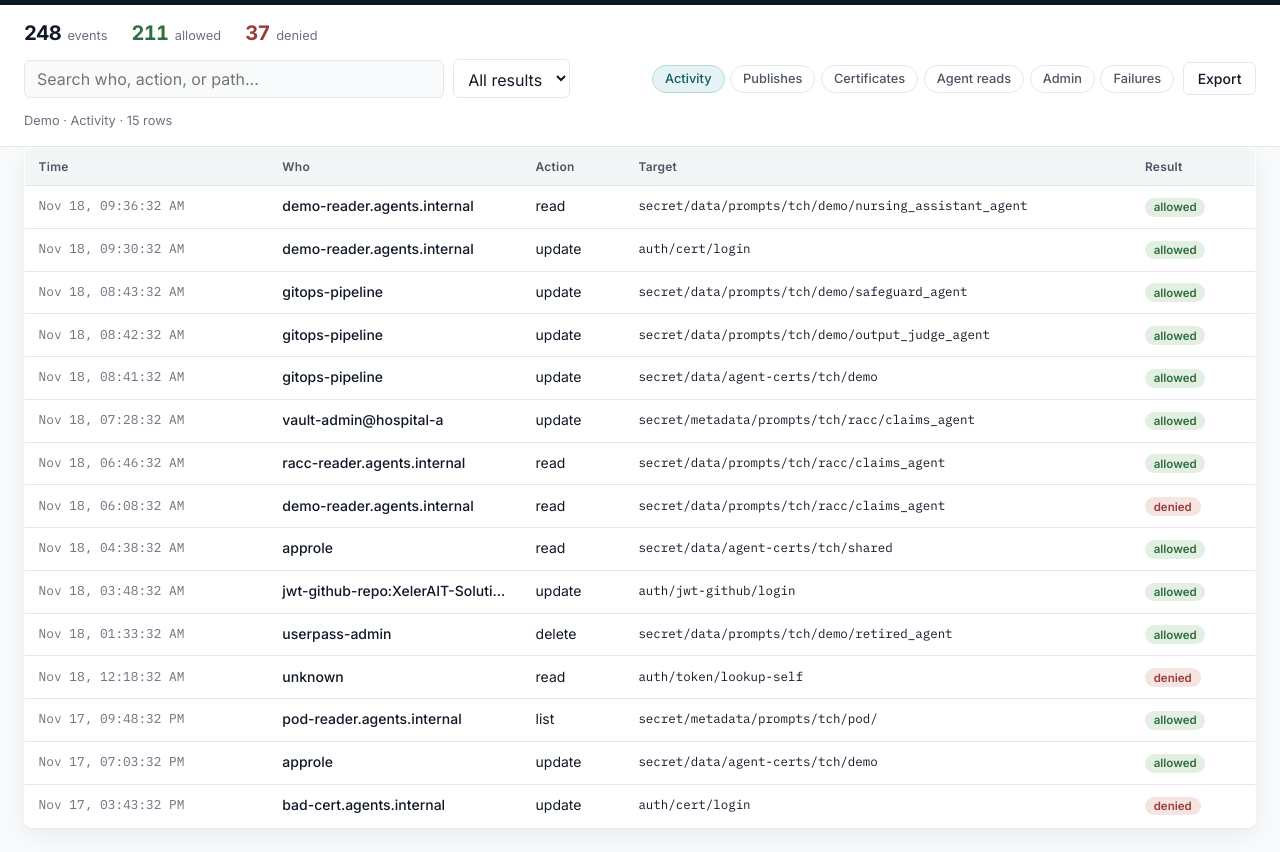
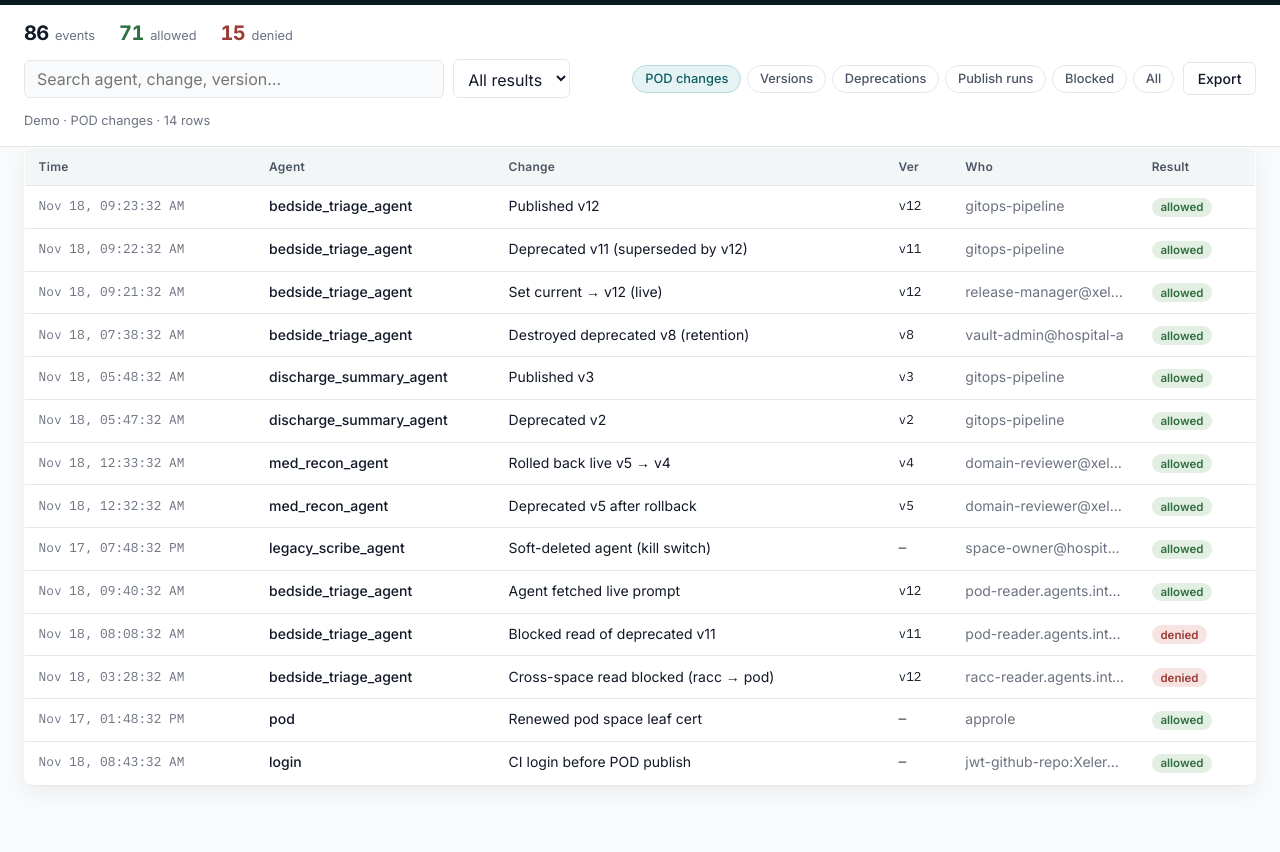
Before and after one commit to Adarsh03Arun/prompt-vault-vm, a plain HTML site: page audit_api/ui/index.html in a window 1280 px wide. Shown: the part 56-908 px from the top of the page. After the commit the page ends 865 px from the top, so only its background shows below. Drawn offline with Linux system fonts and the light colour scheme.

Commit message:
feat(audit_ui): focus on POD changes and version deprecation
Reframe views and demo data around prompt publish, deprecate, rollback, and soft-delete for the pod space.

```diff
--- a/audit_api/ui/demo-data.js
+++ b/audit_api/ui/demo-data.js
@@ -1,249 +1,287 @@
-/** Synthetic audit data for UI preview (no live API required). */
+/** Synthetic audit focused on POD / prompt version lifecycle (not generic vault noise). */
 window.AUDIT_DEMO = (() => {
-  const hoursAgo = (h, m = 0) => {
-    const d = new Date(Date.now() - h * 3600e3 - m * 60e3);
-    return d.toISOString();
-  };
+  const hoursAgo = (h, m = 0) =>
+    new Date(Date.now() - h * 3600e3 - m * 60e3).toISOString();
 
+  // Prompt Vault style events: space=pod (and related), version publish / deprecate / rollback
   const events = [
     {
-      id: "demo-e01",
-      time: hoursAgo(0, 12),
-      who: "demo-reader.agents.internal",
+      id: "pod-v12-pub",
+      time: hoursAgo(0, 25),
+      who: "gitops-pipeline",
+      action: "publish",
+      category: "version.publish",
+      change: "Published v12",
+      target: "prompts/tch/pod/bedside_triage_agent",
+      space: "pod",
+      agent: "bedside_triage_agent",
+      version: 12,
+      result: "allowed",
+      request_id: "req-pod-01",
+    },
+    {
+      id: "pod-v11-dep",
+      time: hoursAgo(0, 26),
+      who: "gitops-pipeline",
+      action: "deprecate",
+      category: "version.deprecate",
+      change: "Deprecated v11 (superseded by v12)",
+      target: "prompts/tch/pod/bedside_triage_agent",
+      space: "pod",
+      agent: "bedside_triage_agent",
+      version: 11,
+      result: "allowed",
+      request_id: "req-pod-02",
+    },
+    {
+      id: "pod-meta-live",
+      time: hoursAgo(0, 27),
+      who: "release-manager@xelerait",
+      action: "status",
+      category: "version.status",
+      change: "Set current → v12 (live)",
+      target: "prompts/tch/pod/bedside_triage_agent",
+      space: "pod",
+      agent: "bedside_triage_agent",
+      version: 12,
+      result: "allowed",
+      request_id: "req-pod-03",
+    },
+    {
+      id: "pod-v8-destroy",
+      time: hoursAgo(2, 10),
+      who: "vault-admin@hospital-a",
+      action: "destroy",
+      category: "version.destroy",
+      change: "Destroyed deprecated v8 (retention)",
+      target: "prompts/tch/pod/bedside_triage_agent",
+      space: "pod",
+      agent: "bedside_triage_agent",
+      version: 8,
+      result: "allowed",
+      request_id: "req-pod-04",
+    },
+    {
+      id: "pod-note-v3",
+      time: hoursAgo(4, 0),
+      who: "gitops-pipeline",
+      action: "publish",
+      category: "version.publish",
+      change: "Published v3",
+      target: "prompts/tch/pod/discharge_summary_agent",
+      space: "pod",
+      agent: "discharge_summary_agent",
+      version: 3,
+      result: "allowed",
+      request_id: "req-pod-05",
+    },
+    {
+      id: "pod-note-v2-dep",
+      time: hoursAgo(4, 1),
+      who: "gitops-pipeline",
+      action: "deprecate",
+      category: "version.deprecate",
+      change: "Deprecated v2",
+      target: "prompts/tch/pod/discharge_summary_agent",
+      space: "pod",
+      agent: "discharge_summary_agent",
+      version: 2,
+      result: "allowed",
+      request_id: "req-pod-06",
+    },
+    {
+      id: "pod-rollback",
+      time: hoursAgo(9, 15),
+      who: "domain-reviewer@xelerait",
+      action: "rollback",
+      category: "version.rollback",
+      change: "Rolled back live v5 → v4",
+      target: "prompts/tch/pod/med_recon_agent",
+      space: "pod",
+      agent: "med_recon_agent",
+      version: 4,
+      result: "allowed",
+      request_id: "req-pod-07",
+    },
+    {
+      id: "pod-v5-dep-after-rollback",
+      time: hoursAgo(9, 16),
+      who: "domain-reviewer@xelerait",
+      action: "deprecate",
+      category: "version.deprecate",
+      change: "Deprecated v5 after rollback",
+      target: "prompts/tch/pod/med_recon_agent",
+      space: "pod",
+      agent: "med_recon_agent",
+      version: 5,
+      result: "allowed",
+      request_id: "req-pod-08",
+    },
+    {
+      id: "pod-soft-delete",
+      time: hoursAgo(14, 0),
+      who: "space-owner@hospital-a",
+      action: "soft-delete",
+      category: "agent.soft_delete",
+      change: "Soft-deleted agent (kill switch)",
+      target: "prompts/tch/pod/legacy_scribe_agent",
+      space: "pod",
+      agent: "legacy_scribe_agent",
+      version: null,
+      result: "allowed",
+      request_id: "req-pod-09",
+    },
+    {
+      id: "pod-read-live",
+      time: hoursAgo(0, 8),
+      who: "pod-reader.agents.internal",
       action: "read",
       category: "prompt.read",
-      target: "secret/data/prompts/tch/demo/nursing_assistant_agent",
-      space: "demo",
-      agent: "nursing_assistant_agent",
+      change: "Agent fetched live prompt",
+      target: "prompts/tch/pod/bedside_triage_agent",
+      space: "pod",
+      agent: "bedside_triage_agent",
+      version: 12,
       result: "allowed",
-      request_id: "req-demo-01",
+      request_id: "req-pod-10",
     },
     {
-      id: "demo-e02",
-      time: hoursAgo(0, 18),
-      who: "demo-reader.agents.internal",
-      action: "update",
-      category: "auth.cert.login",
-      target: "auth/cert/login",
-      space: "demo",
-      agent: "—",
-      result: "allowed",
-      request_id: "req-demo-02",
+      id: "pod-read-denied-dep",
+      time: hoursAgo(1, 40),
+      who: "pod-reader.agents.internal",
+      action: "read",
+      category: "prompt.read",
+      change: "Blocked read of deprecated v11",
+      target: "prompts/tch/pod/bedside_triage_agent?version=11",
+      space: "pod",
+      agent: "bedside_triage_agent",
+      version: 11,
+      result: "denied",
+      error: "version deprecated / destroyed — fail closed",
+      request_id: "req-pod-11",
     },
     {
-      id: "demo-e03",
-      time: hoursAgo(1, 5),
-      who: "gitops-pipeline",
-      action: "update",
-      category: "prompt.write",
-      target: "secret/data/prompts/tch/demo/safeguard_agent",
-      space: "demo",
-      agent: "safeguard_agent",
-      result: "allowed",
-      request_id: "req-demo-03",
+      id: "pod-policy-deny",
+      time: hoursAgo(6, 20),
+      who: "racc-reader.agents.internal",
+      action: "read",
+      category: "policy.denied",
+      change: "Cross-space read blocked (racc → pod)",
+      target: "prompts/tch/pod/bedside_triage_agent",
+      space: "pod",
+      agent: "bedside_triage_agent",
+      version: 12,
+      result: "denied",
+      error: "permission denied",
+      request_id: "req-pod-12",
     },
     {
-      id: "demo-e04",
-      time: hoursAgo(1, 6),
+      id: "racc-pub-contrast",
+      time: hoursAgo(7, 0),
       who: "gitops-pipeline",
-      action: "update",
-      category: "prompt.write",
-      target: "secret/data/prompts/tch/demo/output_judge_agent",
-      space: "demo",
-      agent: "output_judge_agent",
+      action: "publish",
+      category: "version.publish",
+      change: "Published v7 (RACC — for contrast)",
+      target: "prompts/tch/racc/claims_agent",
+      space: "racc",
+      agent: "claims_agent",
+      version: 7,
       result: "allowed",
-      request_id: "req-demo-04",
+      request_id: "req-racc-01",
     },
     {
-      id: "demo-e05",
-      time: hoursAgo(1, 7),
-      who: "gitops-pipeline",
-      action: "update",
+      id: "pod-cert-renew",
+      time: hoursAgo(20, 0),
+      who: "approle",
+      action: "renew",
       category: "cert.write",
-      target: "secret/data/agent-certs/tch/demo",
-      space: "demo",
+      change: "Renewed pod space leaf cert",
+      target: "agent-certs/tch/pod",
+      space: "pod",
       agent: "—",
+      version: null,
       result: "allowed",
-      request_id: "req-demo-05",
+      request_id: "req-pod-13",
     },
     {
-      id: "demo-e06",
-      time: hoursAgo(2, 20),
-      who: "vault-admin@hospital-a",
-      action: "update",
-      category: "prompt.metadata",
-      target: "secret/metadata/prompts/tch/racc/claims_agent",
-      space: "racc",
-      agent: "claims_agent",
-      result: "allowed",
-      request_id: "req-demo-06",
-    },
-    {
-      id: "demo-e07",
-      time: hoursAgo(3, 2),
-      who: "racc-reader.agents.internal",
-      action: "read",
-      category: "prompt.read",
-      target: "secret/data/prompts/tch/racc/claims_agent",
-      space: "racc",
-      agent: "claims_agent",
-      result: "allowed",
-      request_id: "req-demo-07",
-    },
-    {
-      id: "demo-e08",
-      time: hoursAgo(3, 40),
-      who: "demo-reader.agents.internal",
-      action: "read",
-      category: "policy.denied",
-      target: "secret/data/prompts/tch/racc/claims_agent",
-      space: "racc",
-      agent: "claims_agent",
-      result: "denied",
-      error: "1 error occurred:\n\t* permission denied\n",
-      request_id: "req-demo-08",
-    },
-    {
-      id: "demo-e09",
-      time: hoursAgo(5, 10),
-      who: "approle",
-      action: "read",
-      category: "cert.read",
-      target: "secret/data/agent-certs/tch/shared",
-      space: "shared",
-      agent: "—",
-      result: "allowed",
-      request_id: "req-demo-09",
-    },
-    {
-      id: "demo-e10",
-      time: hoursAgo(6, 0),
+      id: "pod-jwt-publish",
+      time: hoursAgo(1, 5),
       who: "jwt-github-repo:XelerAIT-Solutions/tch:ref:refs/heads/prompt-vault",
-      action: "update",
+      action: "login",
       category: "auth.jwt.login",
+      change: "CI login before POD publish",
       target: "auth/jwt-github/login",
-      space: "—",
-      agent: "—",
-      result: "allowed",
-      request_id: "req-demo-10",
-    },
-    {
-      id: "demo-e11",
-      time: hoursAgo(8, 15),
-      who: "userpass-admin",
-      action: "delete",
-      category: "prompt.delete",
-      target: "secret/data/prompts/tch/demo/retired_agent",
-      space: "demo",
-      agent: "retired_agent",
-      result: "allowed",
-      request_id: "req-demo-11",
-    },
-    {
-      id: "demo-e12",
-      time: hoursAgo(9, 30),
-      who: "unknown",
-      action: "read",
-      category: "other",
-      target: "auth/token/lookup-self",
-      space: "—",
-      agent: "—",
-      result: "denied",
-      error: "permission denied",
-      request_id: "req-demo-12",
-    },
-    {
-      id: "demo-e13",
-      time: hoursAgo(12, 0),
-      who: "pod-reader.agents.internal",
-      action: "list",
-      category: "prompt.list",
-      target: "secret/metadata/prompts/tch/pod/",
       space: "pod",
       agent: "—",
+      version: null,
       result: "allowed",
-      request_id: "req-demo-13",
-    },
-    {
-      id: "demo-e14",
-      time: hoursAgo(14, 45),
-      who: "approle",
-      action: "update",
-      category: "cert.write",
-      target: "secret/data/agent-certs/tch/demo",
-      space: "demo",
-      agent: "—",
-      result: "allowed",
-      request_id: "req-demo-14",
-    },
-    {
-      id: "demo-e15",
-      time: hoursAgo(18, 5),
-      who: "bad-cert.agents.internal",
-      action: "update",
-      category: "auth.cert.login",
-      target: "auth/cert/login",
-      space: "—",
-      agent: "—",
-      result: "denied",
-      error: "invalid client certificate",
-      request_id: "req-demo-15",
+      request_id: "req-pod-14",
     },
   ];
 
   const publishes = [
     {
-      run_id: "pub-2026-11-18-a1",
-      started_at: hoursAgo(1, 8),
-      ended_at: hoursAgo(1, 5),
+      run_id: "pod-pub-2026-11-18-triage",
+      started_at: hoursAgo(0, 28),
+      ended_at: hoursAgo(0, 24),
       actor: "gitops-pipeline",
-      agents: ["safeguard_agent", "output_judge_agent"],
+      agents: ["bedside_triage_agent"],
+      space: "pod",
+      summary: "Publish v12 + deprecate v11 + set live",
       event_count: 3,
-      events: [events[2], events[3], events[4]],
+      events: [events[0], events[1], events[2]],
     },
     {
-      run_id: "pub-2026-11-17-b2",
-      started_at: hoursAgo(26, 0),
-      ended_at: hoursAgo(25, 50),
+      run_id: "pod-pub-2026-11-18-discharge",
+      started_at: hoursAgo(4, 2),
+      ended_at: hoursAgo(3, 58),
       actor: "gitops-pipeline",
-      agents: ["nursing_assistant_agent"],
+      agents: ["discharge_summary_agent"],
+      space: "pod",
+      summary: "Publish v3 + deprecate v2",
       event_count: 2,
-      events: [],
+      events: [events[4], events[5]],
     },
   ];
 
-  const byCategory = (pred) => events.filter(pred);
+  const isPod = (e) => e.space === "pod";
+  const isDep = (e) =>
+    e.category === "version.deprecate" ||
+    e.category === "version.destroy" ||
+    e.category === "agent.soft_delete" ||
+    (e.category === "prompt.read" && e.result === "denied" && String(e.change || "").toLowerCase().includes("deprecat"));
+  const isVersion = (e) =>
+    String(e.category || "").startsWith("version.") || e.category === "agent.soft_delete";
 
   return {
     summary: {
-      totals: { events: 248, allowed: 211, denied: 37 },
-      by_action: { read: 120, update: 88, list: 30, create: 6, delete: 4 },
+      totals: { events: 86, allowed: 71, denied: 15 },
+      by_action: { publish: 18, deprecate: 14, read: 28, rollback: 4, destroy: 6, soft_delete: 3 },
+      focus: "pod",
     },
+    // Default “POD changes” feed
+    pod: { items: events.filter(isPod) },
+    versions: { items: events.filter(isVersion) },
+    deprecations: { items: events.filter(isDep) },
     activity: { items: events },
     publishes: { items: publishes },
     publishDetail: Object.fromEntries(publishes.map((p) => [p.run_id, { run: p }])),
     eventsById: Object.fromEntries(events.map((e) => [e.id, { event: e }])),
-    certs: {
-      items: byCategory((e) => e.category === "cert.read" || e.category === "cert.write"),
-    },
+    certs: { items: events.filter((e) => e.category === "cert.write" || e.category === "cert.read") },
     agents: {
-      items: byCategory(
-        (e) =>
-          e.category === "prompt.read" ||
-          e.category === "prompt.list" ||
-          e.category === "auth.cert.login"
+      items: events.filter(
+        (e) => e.category === "prompt.read" || e.category === "auth.cert.login"
       ),
     },
     admin: {
-      items: byCategory(
+      items: events.filter(
         (e) =>
-          e.category === "prompt.metadata" ||
-          e.category === "prompt.delete" ||
-          e.category === "auth.jwt.login"
+          e.category === "version.status" ||
+          e.category === "auth.jwt.login" ||
+          e.who.includes("admin") ||
+          e.who.includes("owner")
       ),
     },
-    failures: {
-      items: byCategory((e) => e.result === "denied"),
-    },
+    failures: { items: events.filter((e) => e.result === "denied") },
   };
 })();
--- a/audit_api/ui/index.html
+++ b/audit_api/ui/index.html
@@ -374,7 +374,7 @@
       <div class="brand">
         <div class="brand-name">XelerAIT</div>
         <div class="brand-sep" aria-hidden="true"></div>
-        <div class="brand-screen">Audit</div>
+        <div class="brand-screen">POD &amp; version audit</div>
       </div>
       <div class="top-actions">
         <span class="auth-note" id="authNote">Demo data · Keycloak later</span>
@@ -391,19 +391,19 @@
         <div class="stat deny"><strong id="statDenied">—</strong><span>denied</span></div>
       </div>
       <div class="controls">
-        <input class="search" id="search" type="search" placeholder="Search who, action, or path…" autocomplete="off" />
+        <input class="search" id="search" type="search" placeholder="Search agent, change, version…" autocomplete="off" />
         <select class="select" id="resultFilter" aria-label="Result filter">
           <option value="">All results</option>
           <option value="allowed">Allowed</option>
           <option value="denied">Denied</option>
         </select>
         <div class="views" role="tablist" aria-label="Audit views">
-          <button type="button" class="chip active" data-view="activity" role="tab" aria-selected="true">Activity</button>
-          <button type="button" class="chip" data-view="publishes" role="tab">Publishes</button>
-          <button type="button" class="chip" data-view="certs" role="tab">Certificates</button>
-          <button type="button" class="chip" data-view="agents" role="tab">Agent reads</button>
-          <button type="button" class="chip" data-view="admin" role="tab">Admin</button>
-          <button type="button" class="chip" data-view="failures" role="tab">Failures</button>
+          <button type="button" class="chip active" data-view="pod" role="tab" aria-selected="true">POD changes</button>
+          <button type="button" class="chip" data-view="versions" role="tab">Versions</button>
+          <button type="button" class="chip" data-view="deprecations" role="tab">Deprecations</button>
+          <button type="button" class="chip" data-view="publishes" role="tab">Publish runs</button>
+          <button type="button" class="chip" data-view="failures" role="tab">Blocked</button>
+          <button type="button" class="chip" data-view="activity" role="tab">All</button>
         </div>
         <button type="button" class="btn btn-light" id="btnExport">Export</button>
       </div>
@@ -416,14 +416,15 @@
           <thead>
             <tr>
               <th>Time</th>
+              <th>Agent</th>
+              <th>Change</th>
+              <th>Ver</th>
               <th>Who</th>
-              <th>Action</th>
-              <th>Target</th>
               <th>Result</th>
             </tr>
           </thead>
           <tbody id="tbody">
-            <tr><td class="empty" colspan="5">Connect to the audit API to load events.</td></tr>
+            <tr><td class="empty" colspan="6">Loading…</td></tr>
           </tbody>
         </table>
       </div>
@@ -463,16 +464,16 @@
   <script>
     const STORAGE_KEY = "xelerait.audit.connection";
     const VIEWS = {
-      activity: { path: "/api/audit/events", label: "Activity", demoKey: "activity" },
-      publishes: { path: "/api/logs/publish-runs", label: "Publishes", listOnly: true, demoKey: "publishes" },
-      certs: { path: "/api/logs/cert-renewals", label: "Certificates", demoKey: "certs" },
-      agents: { path: "/api/logs/agent-reads", label: "Agent reads", demoKey: "agents" },
-      admin: { path: "/api/logs/human-admin", label: "Admin", demoKey: "admin" },
-      failures: { path: "/api/logs/auth-failures", label: "Failures", demoKey: "failures" },
+      pod: { path: "/api/audit/events", label: "POD changes", demoKey: "pod", liveParams: { space: "pod" } },
+      versions: { path: "/api/audit/events", label: "Versions", demoKey: "versions", liveParams: { space: "pod", path_prefix: "secret/data/prompts/tch/pod" } },
+      deprecations: { path: "/api/audit/events", label: "Deprecations", demoKey: "deprecations", liveParams: { space: "pod", result: "denied" } },
+      publishes: { path: "/api/logs/publish-runs", label: "Publish runs", listOnly: true, demoKey: "publishes" },
+      failures: { path: "/api/logs/auth-failures", label: "Blocked", demoKey: "failures" },
+      activity: { path: "/api/audit/events", label: "All", demoKey: "activity" },
     };
 
     const state = {
-      view: "activity",
+      view: "pod",
       items: [],
       selectedId: null,
       detail: null,
@@ -582,13 +583,28 @@
       }
     }
 
+    function changeLabel(e) {
+      if (e.change) return e.change;
+      if (e.category === "version.publish") return "Published version";
+      if (e.category === "version.deprecate") return "Deprecated version";
+      if (e.category === "version.destroy") return "Destroyed version";
+      if (e.category === "version.rollback") return "Rolled back";
+      if (e.category === "version.status") return "Status / live pointer";
+      if (e.category === "agent.soft_delete") return "Soft-deleted agent";
+      if (e.category === "prompt.read") return e.result === "denied" ? "Read blocked" : "Prompt read";
+      return e.action || e.category || "—";
+    }
+
     function normalizeItems(view, data) {
       if (view === "publishes") {
         return (data.items || []).map((r) => ({
           id: r.run_id,
           time: r.started_at || r.ended_at || "",
           who: r.actor || "gitops",
+          agent: (r.agents || []).join(", ") || "—",
           action: "publish",
+          change: r.summary || ("Publish " + ((r.agents || []).join(", ") || "run")),
+          version: "—",
           target: (r.agents || []).join(", ") || "publish run",
           result: "allowed",
           _raw: r,
@@ -599,7 +615,10 @@
         id: e.id,
         time: e.time,
         who: e.who || "unknown",
+        agent: e.agent && e.agent !== "—" ? e.agent : (e.target || "").split("/").pop() || "—",
         action: e.action || e.category || "—",
+        change: changeLabel(e),
+        version: e.version != null ? "v" + e.version : "—",
         target: e.target || "—",
         result: e.result || "—",
         _raw: e,
@@ -612,7 +631,7 @@
       return state.items.filter((row) => {
         if (result && row.result !== result) return false;
         if (!q) return true;
-        const blob = [row.who, row.action, row.target, row.id].join(" ").toLowerCase();
+        const blob = [row.who, row.agent, row.change, row.action, row.target, row.version, row.id].join(" ").toLowerCase();
         return blob.includes(q);
       });
     }
@@ -620,15 +639,16 @@
     function renderTable() {
       const rows = filteredRows();
       if (!rows.length) {
-        el.tbody.innerHTML = `<tr><td class="empty" colspan="5">No events match this view or filter.</td></tr>`;
+        el.tbody.innerHTML = `<tr><td class="empty" colspan="6">No POD / version events match this view or filter.</td></tr>`;
         return;
       }
       el.tbody.innerHTML = rows.map((r) => `
         <tr data-id="${escapeAttr(r.id)}" class="${r.id === state.selectedId ? "selected" : ""}">
           <td class="mono muted">${escapeHtml(fmtTime(r.time))}</td>
-          <td class="who" title="${escapeAttr(r.who)}">${escapeHtml(r.who)}</td>
-          <td>${escapeHtml(r.action)}</td>
-          <td class="target" title="${escapeAttr(r.target)}">${escapeHtml(r.target)}</td>
+          <td class="who" title="${escapeAttr(r.agent)}">${escapeHtml(r.agent)}</td>
+          <td title="${escapeAttr(r.change)}">${escapeHtml(r.change)}</td>
+          <td class="mono">${escapeHtml(r.version)}</td>
+          <td class="muted" style="max-width:140px;overflow:hidden;text-overflow:ellipsis;white-space:nowrap" title="${escapeAttr(r.who)}">${escapeHtml(r.who)}</td>
           <td><span class="pill ${r.result === "denied" ? "deny" : "ok"}">${escapeHtml(r.result)}</span></td>
         </tr>
       `).join("");
@@ -643,6 +663,8 @@
       const fields = row._publish
         ? [
             ["Run ID", raw.run_id],
+            ["Space", raw.space || "pod"],
+            ["Summary", raw.summary || "—"],
             ["Started", fmtTime(raw.started_at)],
             ["Ended", fmtTime(raw.ended_at)],
             ["Actor", raw.actor],
@@ -651,12 +673,14 @@
           ]
         : [
             ["Time", fmtTime(raw.time)],
+            ["Space", raw.space || "—"],
+            ["Agent", raw.agent || "—"],
+            ["Change", raw.change || changeLabel(raw)],
+            ["Version", raw.version != null ? "v" + raw.version : "—"],
             ["Who", raw.who || "—"],
             ["Action", raw.action || "—"],
             ["Category", raw.category || "—"],
             ["Target", raw.target || "—"],
-            ["Space", raw.space || "—"],
-            ["Agent", raw.agent || "—"],
             ["Result", raw.result || "—"],
             ["Request ID", raw.request_id || "—"],
           ];
@@ -685,9 +709,9 @@
           if (!window.AUDIT_DEMO) throw new Error("Demo data failed to load.");
           data = window.AUDIT_DEMO[meta.demoKey] || { items: [] };
         } else {
-          const params = { limit: 100 };
+          const params = { limit: 100, ...(meta.liveParams || {}) };
           const result = el.resultFilter.value;
-          if (result && state.view === "activity") params.result = result;
+          if (result) params.result = result;
           const res = await api(meta.path, params);
           data = await res.json();
         }
```
